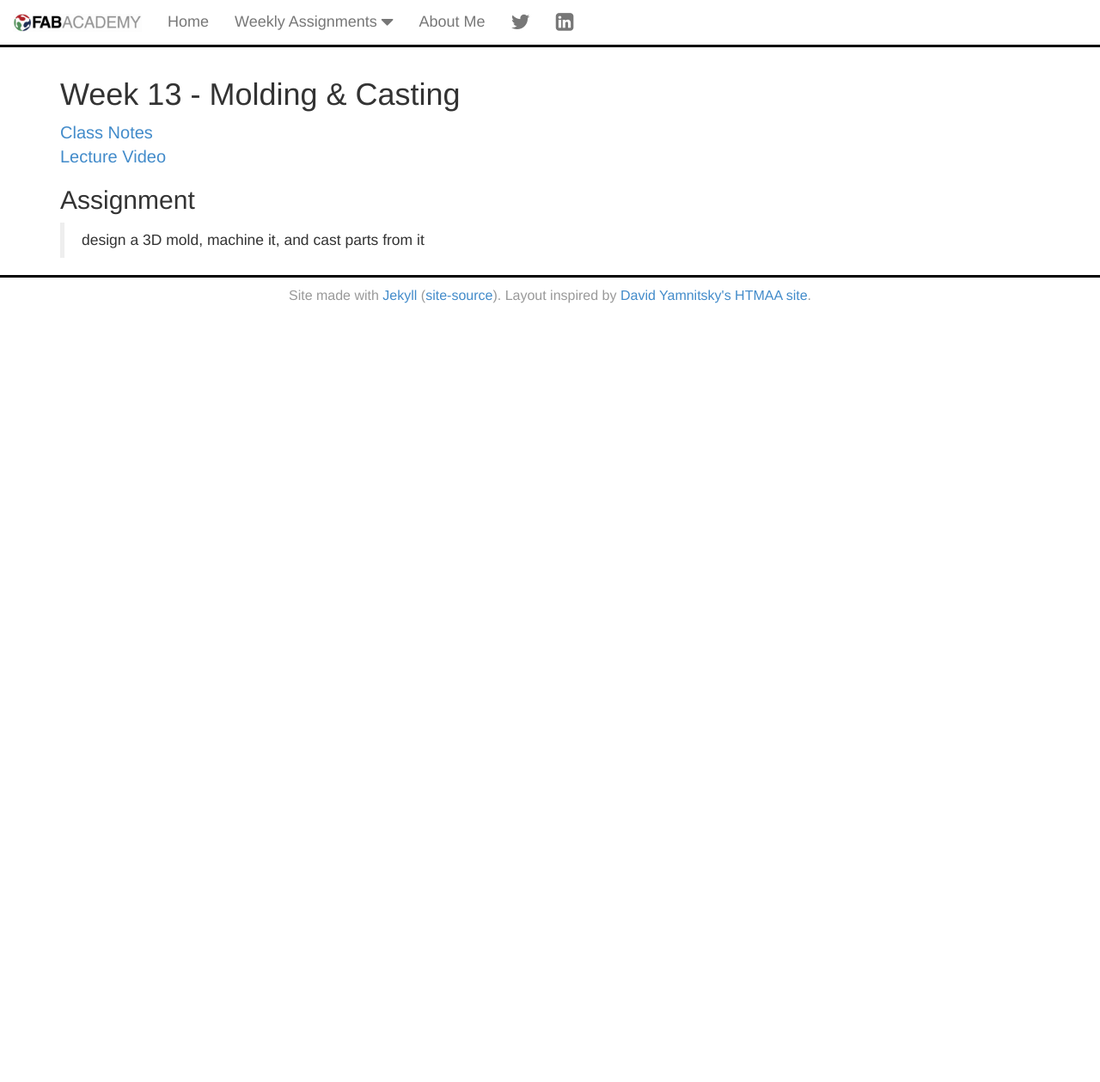
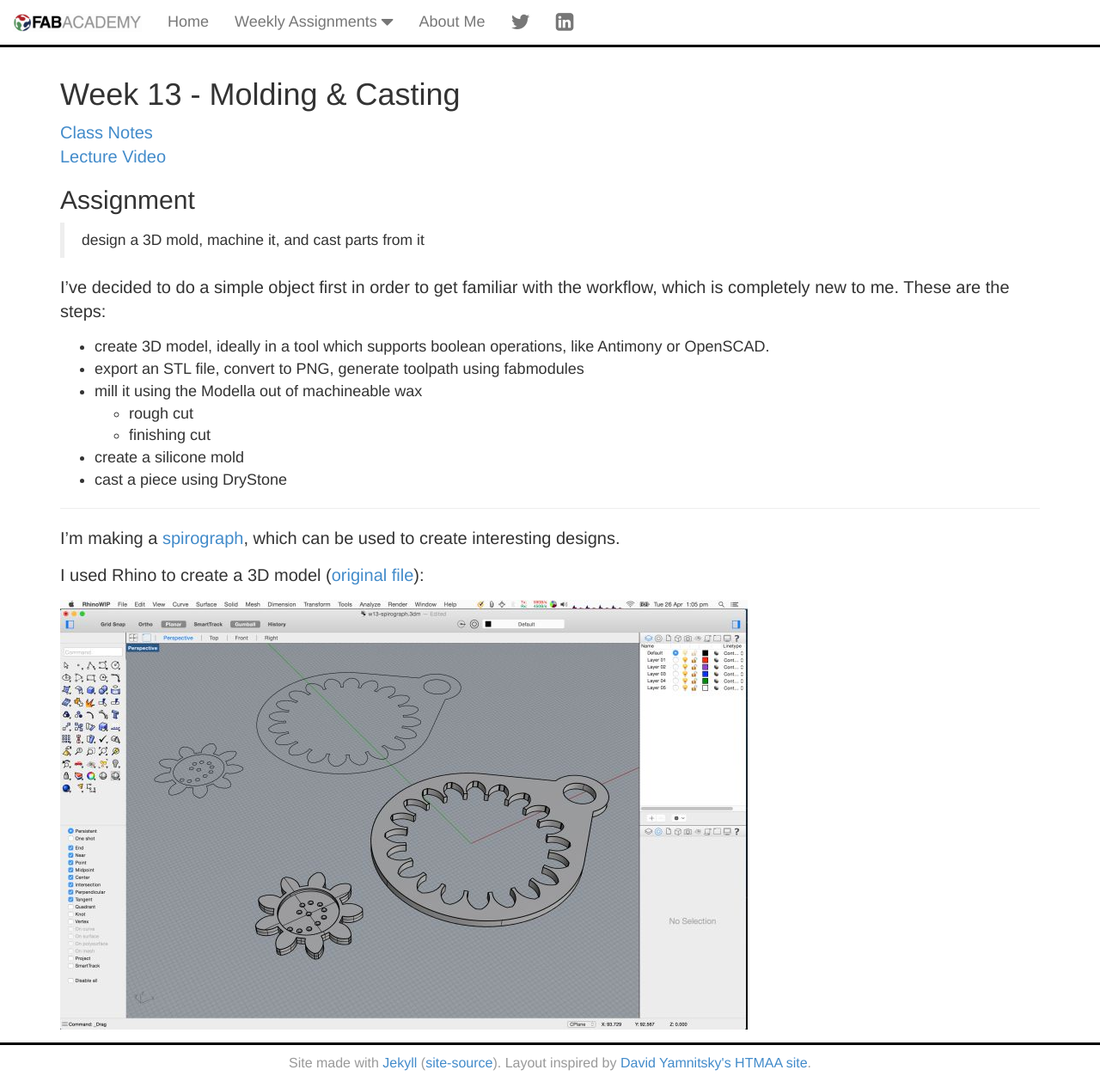
Before and after one commit to yogi/fabacademy2016, a Jekyll site: the page built from w13-molding.md, in a window 1280 px wide and 1259 px high. Shown: the whole window at 86% size. Built offline with Jekyll 4.4.1, drawn with Linux system fonts in a browser that asks for light colours.

Commit message:
spirograph rhino design

```diff
--- a/w13-molding.md
+++ b/w13-molding.md
@@ -10,3 +10,21 @@ permalink: w13-molding.html
 ## Assignment
 
 > design a 3D mold, machine it, and cast parts from it
+
+I've decided to do a simple object first in order to get familiar with the workflow, which is completely new to me. These are the steps:
+
+* create 3D model, ideally in a tool which supports boolean operations, like Antimony or OpenSCAD.
+* export an STL file, convert to PNG, generate toolpath using fabmodules
+* mill it using the Modella out of machineable wax
+    * rough cut
+    * finishing cut
+* create a silicone mold
+* cast a piece using DryStone
+
+---
+
+I'm making a [spirograph](http://www.thingiverse.com/thing:905849), which can be used to create interesting designs.
+
+I used Rhino to create a 3D model ([original file](files/w13-spirograph.3dm)):
+
+<img src="images/w13-spirograph-rhino.jpg"/>
```
Also changed, not shown: images/w13-spirograph-rhino.jpg (added), 1 other file.
